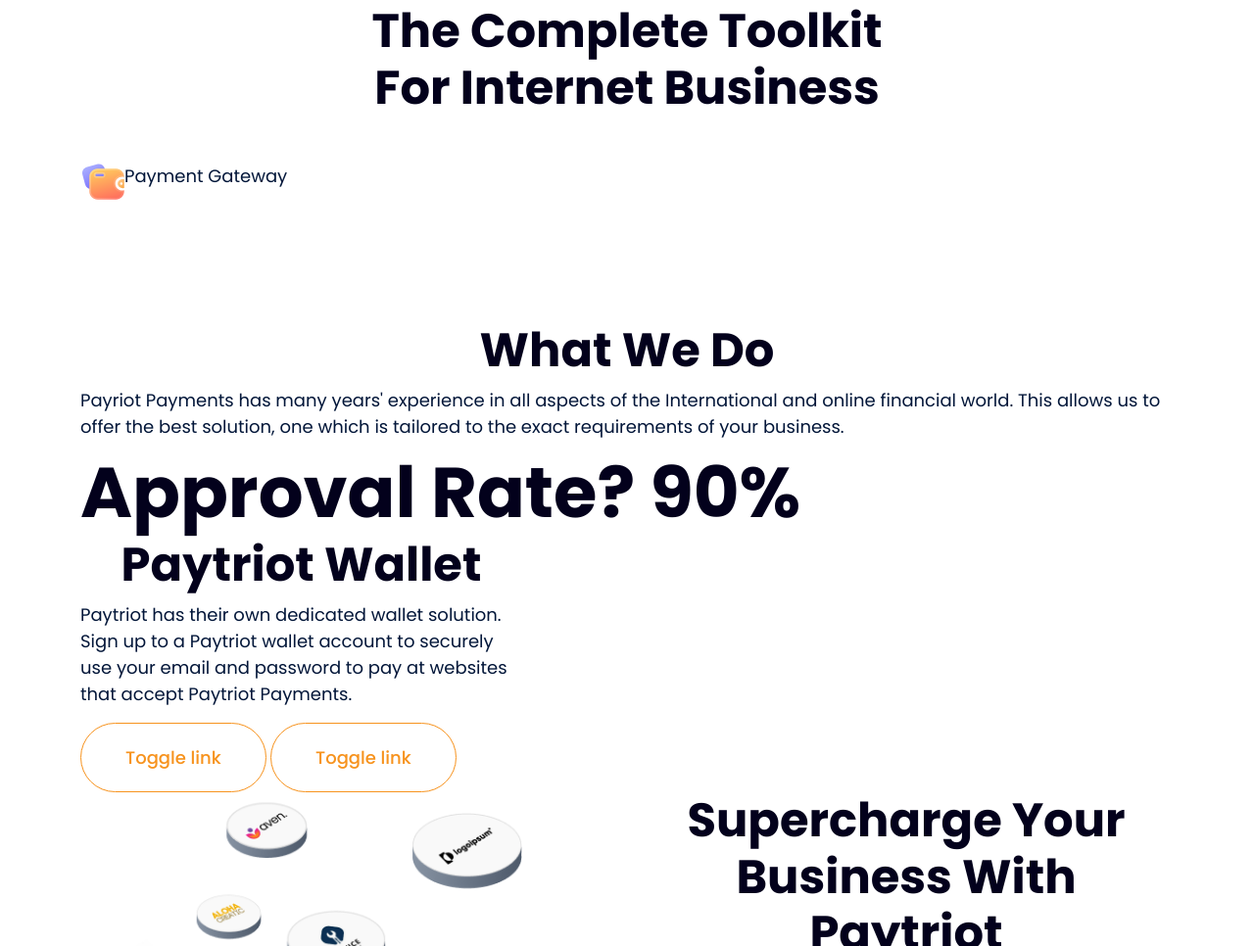
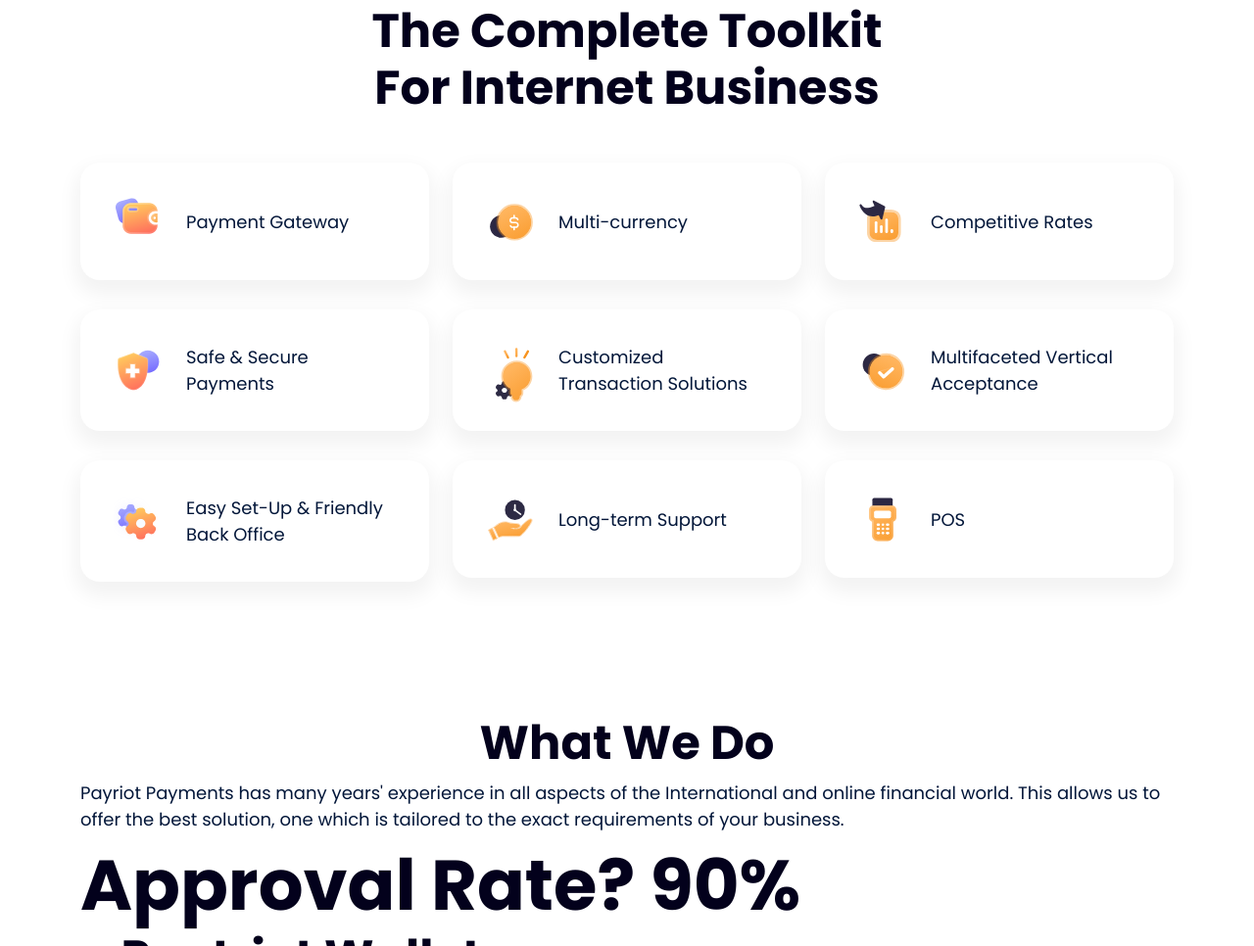
Before and after one commit to mfaqihuddin23/paytriot-dev, a website: page index.html in a window 1280 px wide. Shown: the part 1408-2374 px from the top of the page at 98% size. Drawn offline with nearby package versions, Linux system fonts and the light colour scheme.

Commit message:
fixing toolkit

```diff
--- a/assets/css/style.css
+++ b/assets/css/style.css
@@ -87,7 +87,17 @@
 section.hero p{
     max-width: 408px;
 }
-
+.toolkit-wrap{
+    padding: 35px 34px;
+    background: #FFFFFF;
+    box-shadow: 0px 10px 20px 5px rgba(0, 0, 0, 0.05);
+    border-radius: 20px;
+    margin-bottom: 30px;
+}
+.icon-toolkit{
+    width: 50px;
+    height: 50px;
+}
 
 
 
--- a/index.html
+++ b/index.html
@@ -148,15 +148,65 @@
           <h2 class="text-capitalize text-center mb-lg-5">The complete toolkit <br> for internet business</h2>
           <div class="row">
               <div class="col-lg-4">
-                <div class="toolkit-wrap d-flex align-item-center">
-                  <div class="icon-toolkit">
+                <div class="toolkit-wrap d-flex align-items-center">
+                  <div class="icon-toolkit me-4">
                     <img src="assets/images/icon-wallet.svg" alt="" class="">
                   </div>
-                  <p class="p-18">Payment Gateway</p>
+                  <p class="p-18 mb-0">Payment Gateway</p>
+                </div>
+                <div class="toolkit-wrap d-flex align-items-center">
+                  <div class="icon-toolkit me-4">
+                    <img src="assets/images/icon-safe-secure.svg" alt="" class="">
+                  </div>
+                  <p class="p-18 mb-0">Safe & Secure Payments</p>
+                </div>
+                <div class="toolkit-wrap d-flex align-items-center mb-3">
+                  <div class="icon-toolkit me-4">
+                    <img src="assets/images/icon-back-office.svg" alt="" class="">
+                  </div>
+                  <p class="p-18 mb-0">Easy Set-Up & Friendly Back Office</p>
                 </div>
               </div>
-              <div class="col-lg-4"></div>
-              <div class="col-lg-4"></div>
+              <div class="col-lg-4">
+                <div class="toolkit-wrap d-flex align-items-center">
+                  <div class="icon-toolkit me-4">
+                    <img src="assets/images/icon-currency.svg" alt="" class="">
+                  </div>
+                  <p class="p-18 mb-0">Multi-currency</p>
+                </div>
+                <div class="toolkit-wrap d-flex align-items-center">
+                  <div class="icon-toolkit me-4">
+                    <img src="assets/images/icon-solution.svg" alt="" class="">
+                  </div>
+                  <p class="p-18 mb-0">Customized Transaction Solutions</p>
+                </div>
+                <div class="toolkit-wrap d-flex align-items-center mb-3">
+                  <div class="icon-toolkit me-4">
+                    <img src="assets/images/icon-support.svg" alt="" class="">
+                  </div>
+                  <p class="p-18 mb-0">Long-term Support</p>
+                </div>
+              </div>
+              <div class="col-lg-4">
+                <div class="toolkit-wrap d-flex align-items-center">
+                  <div class="icon-toolkit me-4">
+                    <img src="assets/images/icon-rates.svg" alt="" class="">
+                  </div>
+                  <p class="p-18 mb-0">Competitive Rates</p>
+                </div>
+                <div class="toolkit-wrap d-flex align-items-center">
+                  <div class="icon-toolkit me-4">
+                    <img src="assets/images/icon-acceptance.svg" alt="" class="">
+                  </div>
+                  <p class="p-18 mb-0">Multifaceted Vertical Acceptance</p>
+                </div>
+                <div class="toolkit-wrap d-flex align-items-center mb-3">
+                  <div class="icon-toolkit me-4">
+                    <img src="assets/images/icon-pos.svg" alt="" class="">
+                  </div>
+                  <p class="p-18 mb-0">POS</p>
+                </div>
+              </div>
           </div>
         </div>
     </section>
```
Also changed, not shown: assets/images/icon-acceptance.svg (added), assets/images/icon-back-office.svg (added), assets/images/icon-currency.svg (added), assets/images/icon-pos.svg (added), assets/images/icon-rates.svg (added), assets/images/icon-safe-secure.svg (added), assets/images/icon-solution.svg (added), assets/images/icon-support.svg (added).
